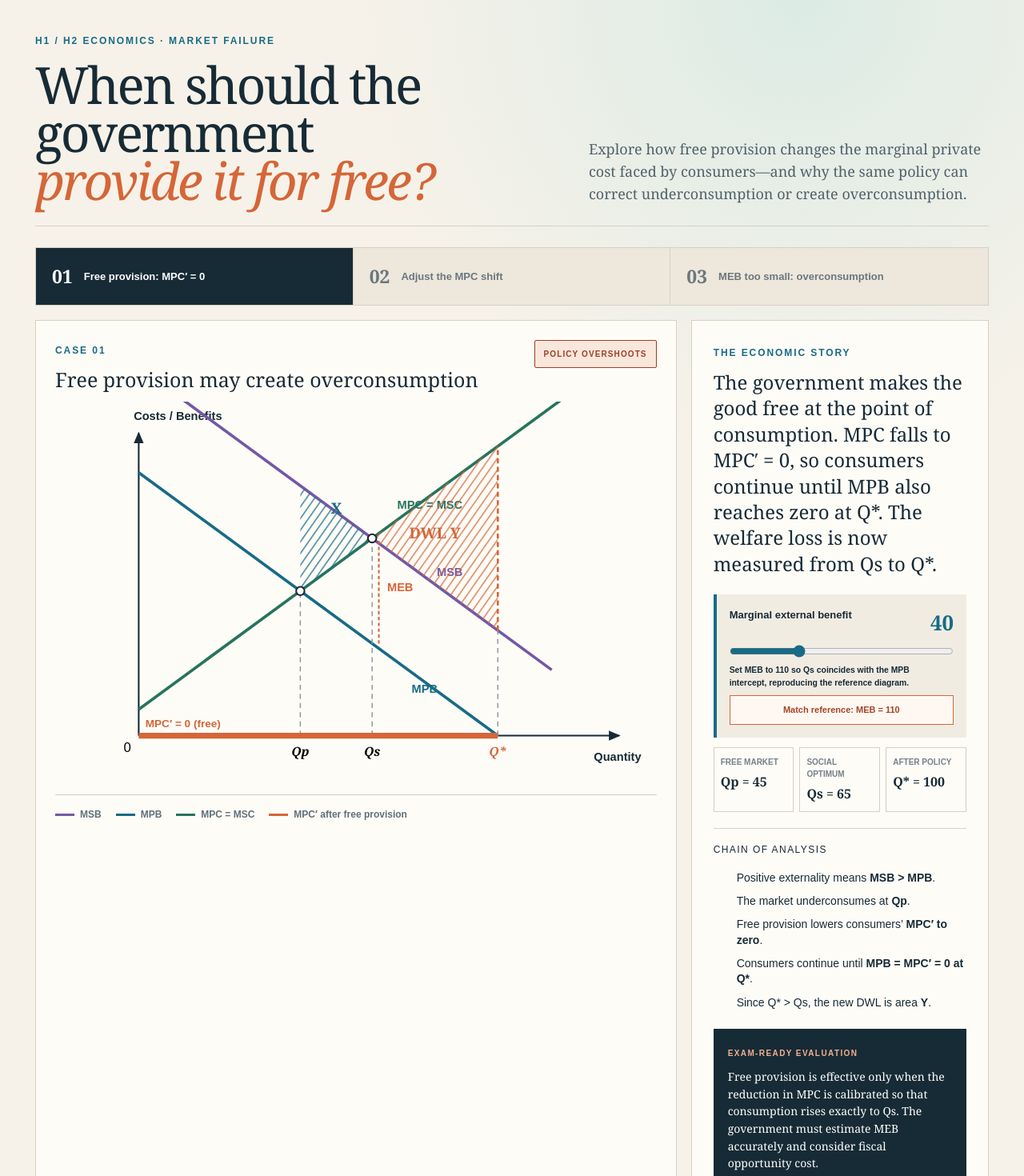
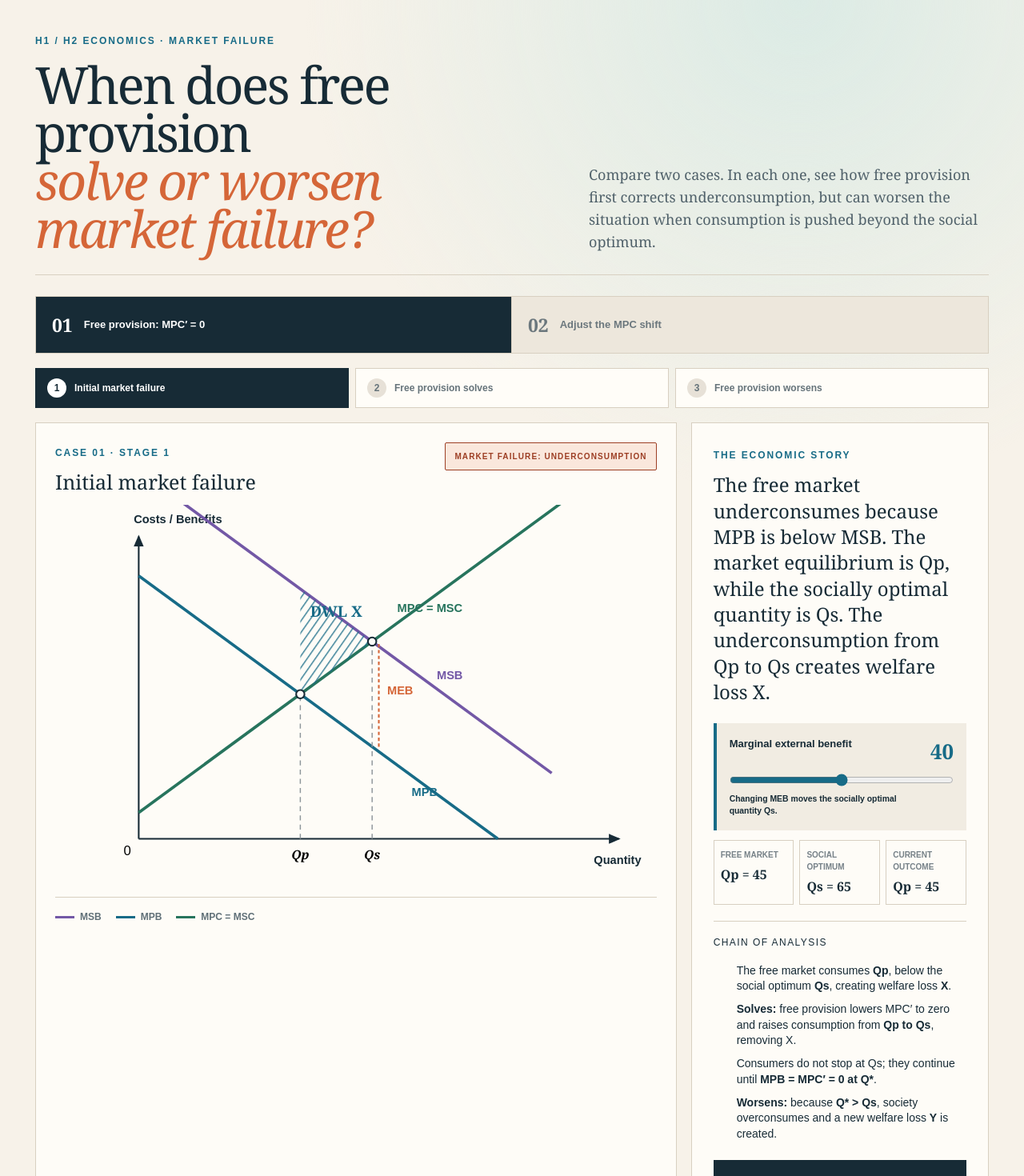
Before and after one commit to lyndonchua/When-should-the-government-provide-it-for-free, a Next.js app: page / in a window 1280 px wide. Shown: the top 1470 px of the page at 80% size. Built offline with nearby package versions, Linux system fonts and the light colour scheme.

Commit message:
Add files via upload

```diff
--- a/app/page.tsx
+++ b/app/page.tsx
@@ -2,30 +2,25 @@
 
 import { useMemo, useState } from "react";
 
-type CaseKey = "horizontal" | "parallel" | "over";
+type CaseKey = "horizontal" | "parallel";
+type Phase = "initial" | "solves" | "worsens";
 
 const cases = {
   horizontal: {
     step: "01",
     tab: "Free provision: MPC′ = 0",
-    title: "Free provision may create overconsumption",
-    intro: "The government makes the good free at the point of consumption. MPC falls to MPC′ = 0, so consumers continue until MPB also reaches zero at Q*. The welfare loss is now measured from Qs to Q*.",
+    title: "Free provision: how it solves and worsens market failure",
+    intro: "Free provision moves consumption from Qp towards Qs, removing the original welfare loss X. But consumers continue beyond Qs until MPB = MPC′ = 0 at Q*, creating overconsumption and a new welfare loss Y.",
   },
   parallel: {
     step: "02",
     tab: "Adjust the MPC shift",
-    title: "Shift MPC rightwards with the subsidy",
-    intro: "Use the rightward-shift slider. MPC′ remains parallel to MPC, while its horizontal intercept and its intersection with MPB move right. At the maximum shift, MPC′ meets MPB on the horizontal axis at Q*.",
-  },
-  over: {
-    step: "03",
-    tab: "MEB too small: overconsumption",
-    title: "Free provision may overshoot the social optimum",
-    intro: "When MEB is small, Qs lies before the point where MPB reaches zero. Making consumption free pushes quantity to Q*, creating overconsumption and a new welfare loss.",
+    title: "A larger MPC shift can solve—and then worsen—the failure",
+    intro: "As MPC shifts rightwards to MPC′, consumption rises from Qp towards Qs and the original welfare loss falls. Once the shift pushes consumption beyond Qs, the policy overshoots and creates a new welfare loss.",
   },
 } as const;
 
-function Diagram({ mode, meb, mpcShift }: { mode: CaseKey; meb: number; mpcShift: number }) {
+function Diagram({ mode, phase, meb, mpcShift }: { mode: CaseKey; phase: Phase; meb: number; mpcShift: number }) {
   const g = useMemo(() => {
     const top = 38, base = 400;
     const mpb = (q: number) => 100 - q;
@@ -34,17 +29,17 @@ function Diagram({ mode, meb, mpcShift }: { mode: CaseKey; meb: number; mpcShift
     const qp = 45;
     const qs = (90 + meb) / 2;
     const qstar = 100;
-    const scaleX = mode === "parallel" ? 4.8 : mode === "horizontal" ? 4.3 : 5.35;
+    const scaleX = mode === "parallel" ? 4.8 : 4.3;
     const midpoint = (qp + qs) / 2;
-    const left = mode === "parallel" ? Math.max(60, 370 - midpoint * scaleX) : mode === "horizontal" ? 100 : 76;
-    const right = mode === "parallel" || mode === "horizontal" ? 675 : 650;
+    const left = mode === "parallel" ? Math.max(60, 370 - midpoint * scaleX) : 100;
+    const right = 675;
     const x = (q: number) => left + q * scaleX;
     const scaleY = Math.min(3.15, 340 / (55 + meb));
     const y = (v: number) => base - v * scaleY;
     return { left, right, top, base, x, y, mpb, msb, mpc, qp, qs, qstar };
   }, [meb, mode]);
   const { left, right, top, base, x, y, mpb, msb, mpc, qp, qs, qstar } = g;
-  const qAfter = mode === "parallel" ? (90 + mpcShift) / 2 : qstar;
+  const qAfter = phase === "initial" ? qp : mode === "parallel" ? (90 + mpcShift) / 2 : phase === "solves" ? qs : qstar;
   const mpcPrime = (q: number) => 10 + q - mpcShift;
   const mpcPrimeIntercept = Math.max(0, mpcShift - 10);
   const path = (fn: (q: number) => number, from = 0, to = mode === "parallel" ? 120 : 105) => `M ${x(from)} ${y(fn(from))} L ${x(to)} ${y(fn(to))}`;
@@ -63,14 +58,15 @@ function Diagram({ mode, meb, mpcShift }: { mode: CaseKey; meb: number; mpcShift
       <line className="axis" x1={left} y1={base} x2={left} y2={top} markerEnd="url(#arrow)" />
       <line className="axis" x1={left} y1={base} x2={right} y2={base} markerEnd="url(#arrow)" />
       <text className="axisLabel" x={left - 6} y={22}>Costs / Benefits</text><text className="axisLabel" x={right - 30} y={430}>Quantity</text><text x={left - 18} y={420}>0</text>
-      <path className="curve msb" d={path(msb, 5, mode === "parallel" || mode === "horizontal" ? 115 : 105)} /><path className="curve mpb" d={path(mpb, 0, 100)} /><path className="curve mpc" d={path(mpc, 0, mode === "parallel" || mode === "horizontal" ? 120 : 96)} />
+      <path className="curve msb" d={path(msb, 5, 115)} /><path className="curve mpb" d={path(mpb, 0, 100)} /><path className="curve mpc" d={path(mpc, 0, 120)} />
       <text className="label purple" x={x(83)} y={y(msb(83)) - 12}>MSB</text><text className="label blue" x={x(76)} y={y(mpb(76)) + 24}>MPB</text><text className="label green" x={x(72)} y={y(mpc(72)) - 13}>MPC = MSC</text>
-      <polygon points={under} fill="url(#hatchX)" opacity=".8" /><text className="areaLabel" x={x((qp + qs) / 2)} y={y(mpc(qs)) - 30}>X</text>
+      {phase === "initial" && <><polygon points={under} fill="url(#hatchX)" opacity=".8" /><text className="areaLabel" x={x((qp + qs) / 2)} y={y(mpc(qs)) - 30}>DWL X</text></>}
       {[qp, qs].map((q, i) => <g key={q}><line className="guide" x1={x(q)} y1={base} x2={x(q)} y2={i ? y(mpc(q)) : y(mpb(q))} /><text className="qLabel" x={x(q)} y={424}>{i ? "Qs" : "Qp"}</text></g>)}
       {mode !== "parallel" && <><line className="mebLine" x1={x(qs) + 8} y1={y(mpb(qs))} x2={x(qs) + 8} y2={y(msb(qs))} /><text className="label orange" x={x(qs) + 18} y={(y(mpb(qs)) + y(msb(qs))) / 2}>MEB</text></>}
-      {mode !== "parallel" && <><line className="freeLine" x1={left} y1={base} x2={x(qstar)} y2={base} /><text className="freeLabel" x={left + 8} y={base - 10}>MPC′ = 0 (free)</text></>}
-      {mode === "parallel" && <><polygon points={policyDwl} fill="url(#hatchY)" opacity=".78" /><path className="curve shifted" d={path(mpcPrime, mpcPrimeIntercept, 120)} /><text className="label shiftedText" x={x(Math.min(112, mpcPrimeIntercept + 12))} y={y(mpcPrime(Math.min(112, mpcPrimeIntercept + 12))) - 12}>MPC′</text><line className="guide" x1={x(qAfter)} y1={base} x2={x(qAfter)} y2={y(mpc(qAfter))} /><text className="qLabel star" x={x(qAfter)} y={424}>{mpcShift === 110 ? "Q*" : "Qa"}</text><text className="areaLabel y" x={x((qs + qAfter) / 2)} y={y(mpc((qs + qAfter) / 2)) - 15}>Y</text></>}
-      {mode !== "parallel" && <><polygon points={over} fill="url(#hatchY)" opacity=".78" /><line className="dwlBoundary" x1={x(qstar)} y1={y(msb(qstar))} x2={x(qstar)} y2={y(mpc(qstar))} />{Math.abs(qs - qstar) > 1 && <text className="areaLabel y" x={x(overMidQ)} y={overMidY}>DWL Y</text>}<line className="guide" x1={x(qstar)} y1={base} x2={x(qstar)} y2={y(msb(qstar))} /><text className="qLabel star" x={x(qstar)} y={424}>{Math.abs(qs - qstar) <= 1 ? "Qs" : "Q*"}</text></>}
+      {mode !== "parallel" && phase !== "initial" && <><line className="freeLine" x1={left} y1={base} x2={x(phase === "solves" ? qs : qstar)} y2={base} /><text className="freeLabel" x={left + 8} y={base - 10}>MPC′ = 0 (free)</text></>}
+      {mode === "parallel" && phase !== "initial" && <><path className="curve shifted" d={path(mpcPrime, mpcPrimeIntercept, 120)} /><text className="label shiftedText" x={x(Math.min(112, mpcPrimeIntercept + 12))} y={y(mpcPrime(Math.min(112, mpcPrimeIntercept + 12))) - 12}>MPC′</text><line className="guide" x1={x(qAfter)} y1={base} x2={x(qAfter)} y2={y(mpc(qAfter))} /><text className="qLabel star" x={x(qAfter)} y={424}>Qa</text>{phase === "worsens" && <><polygon points={policyDwl} fill="url(#hatchY)" opacity=".78" /><text className="areaLabel y" x={x((qs + qAfter) / 2)} y={y(mpc((qs + qAfter) / 2)) - 15}>DWL Y</text></>}</>}
+      {mode !== "parallel" && phase === "worsens" && <><polygon points={over} fill="url(#hatchY)" opacity=".78" /><line className="dwlBoundary" x1={x(qstar)} y1={y(msb(qstar))} x2={x(qstar)} y2={y(mpc(qstar))} /><text className="areaLabel y" x={x(overMidQ)} y={overMidY}>DWL Y</text><line className="guide" x1={x(qstar)} y1={base} x2={x(qstar)} y2={y(msb(qstar))} /><text className="qLabel star" x={x(qstar)} y={424}>Q*</text></>}
+      {phase === "solves" && <><line className="guide solvedGuide" x1={x(qs)} y1={base} x2={x(qs)} y2={y(mpc(qs))} /><text className="solvedLabel" x={x(qs) + 12} y={y(mpc(qs)) - 18}>Allocative efficiency</text></>}
       <circle className="point" cx={x(qp)} cy={y(mpb(qp))} r="5" /><circle className="point" cx={x(qs)} cy={y(mpc(qs))} r="5" />
     </svg>
   );
@@ -78,22 +74,23 @@ function Diagram({ mode, meb, mpcShift }: { mode: CaseKey; meb: number; mpcShift
 
 export default function Home() {
   const [mode, setMode] = useState<CaseKey>("horizontal");
+  const [phase, setPhase] = useState<Phase>("initial");
   const [meb, setMeb] = useState(40);
-  const [mpcShift, setMpcShift] = useState(40);
-  const smallMeb = Math.min(meb, 24);
-  const displayMeb = mode === "over" ? smallMeb : meb;
+  const mpcShift = phase === "initial" ? 0 : phase === "solves" ? meb : Math.min(110, meb + 40);
+  const displayMeb = meb;
   const qs = Math.round((90 + displayMeb) / 2);
-  const after = mode === "parallel" ? Math.round((90 + mpcShift) / 2) : 100;
+  const after = phase === "initial" ? 45 : phase === "solves" ? qs : mode === "parallel" ? Math.round((90 + mpcShift) / 2) : 100;
   const gap = after - qs;
-  const verdict = Math.abs(gap) <= 1 ? "SOCIAL OPTIMUM REACHED" : gap < 0 ? "POLICY UNDERSHOOTS" : "POLICY OVERSHOOTS";
+  const verdict = phase === "initial" ? "MARKET FAILURE: UNDERCONSUMPTION" : phase === "solves" ? "MARKET FAILURE CORRECTED" : "POLICY WORSENS MARKET FAILURE";
   return <main>
-    <header className="hero"><div><span className="eyebrow">H1 / H2 ECONOMICS · MARKET FAILURE</span><h1>When should the government<br/><em>provide it for free?</em></h1></div><p>Explore how free provision changes the marginal private cost faced by consumers—and why the same policy can correct underconsumption or create overconsumption.</p></header>
-    <nav className="tabs" aria-label="Diagram cases">{(Object.keys(cases) as CaseKey[]).map(k => <button key={k} className={mode === k ? "active" : ""} onClick={() => setMode(k)}><b>{cases[k].step}</b><span>{cases[k].tab}</span></button>)}</nav>
+    <header className="hero"><div><span className="eyebrow">H1 / H2 ECONOMICS · MARKET FAILURE</span><h1>When does free provision<br/><em>solve or worsen market failure?</em></h1></div><p>Compare two cases. In each one, see how free provision first corrects underconsumption, but can worsen the situation when consumption is pushed beyond the social optimum.</p></header>
+    <nav className="tabs" aria-label="Diagram cases">{(Object.keys(cases) as CaseKey[]).map(k => <button key={k} className={mode === k ? "active" : ""} onClick={() => { setMode(k); setPhase("initial"); }}><b>{cases[k].step}</b><span>{cases[k].tab}</span></button>)}</nav>
+    <nav className="phases" aria-label="Policy stages"><button className={phase === "initial" ? "active" : ""} onClick={() => setPhase("initial")}><b>1</b><span>Initial market failure</span></button><button className={phase === "solves" ? "active solves" : ""} onClick={() => setPhase("solves")}><b>2</b><span>Free provision solves</span></button><button className={phase === "worsens" ? "active worsens" : ""} onClick={() => setPhase("worsens")}><b>3</b><span>Free provision worsens</span></button></nav>
     <section className="workspace">
-      <article className="graphCard"><div className="graphHead"><div><span className="caseNo">CASE {cases[mode].step}</span><h2>{cases[mode].title}</h2></div><span className={`verdict ${Math.abs(gap) <= 1 ? "works" : "risk"}`}>{verdict}</span></div><Diagram mode={mode} meb={displayMeb} mpcShift={mpcShift}/><div className="legend"><span><i className="l msbL"/>MSB</span><span><i className="l mpbL"/>MPB</span><span><i className="l mpcL"/>MPC = MSC</span><span><i className="l freeL"/>MPC′ after free provision</span></div></article>
-      <aside className="panel"><span className="caseNo">THE ECONOMIC STORY</span><h3>{cases[mode].intro}</h3><div className="metric"><span>Marginal external benefit</span><strong>{displayMeb}</strong><input aria-label="Marginal external benefit" type="range" min="10" max={mode === "over" ? 24 : 110} value={displayMeb} onChange={e => setMeb(+e.target.value)} />{mode === "horizontal" && <><small>Set MEB to 110 so Qs coincides with the MPB intercept, reproducing the reference diagram.</small><button className="preset" onClick={() => setMeb(110)}>Match reference: MEB = 110</button></>}</div>{mode === "parallel" && <div className="metric shiftControl"><span>Rightward shift of MPC</span><strong>{mpcShift}</strong><input aria-label="Rightward shift of MPC" type="range" min="0" max="110" value={mpcShift} onChange={e => setMpcShift(+e.target.value)} /><small>Move to 110 for MPC′ to meet MPB on the horizontal axis.</small></div>}<div className="quantities"><div><span>Free market</span><b>Qp = 45</b></div><div><span>Social optimum</span><b>Qs = {qs}</b></div><div><span>After policy</span><b>{mode === "horizontal" && Math.abs(gap) <= 1 ? "Qs" : after === 100 ? "Q*" : "Qa"} = {after}</b></div></div>
-        <div className="logic"><h4>Chain of analysis</h4>{mode === "horizontal" && <ol><li>Positive externality means <b>MSB &gt; MPB</b>.</li><li>The market underconsumes at <b>Qp</b>.</li><li>Free provision lowers consumers’ <b>MPC′ to zero</b>.</li><li>Consumers continue until <b>MPB = MPC′ = 0 at Q*</b>.</li><li>Since Q* &gt; Qs, the new DWL is area <b>Y</b>.</li></ol>}{mode === "parallel" && <ol><li>The subsidy shifts <b>MPC rightwards in parallel</b>.</li><li>The new private outcome is where <b>MPB = MPC′</b>.</li><li>At a shift of {displayMeb}, the outcome equals <b>Qs</b>.</li><li>At the maximum shift, MPC′ meets MPB on the axis at <b>Q*</b>.</li><li>The shaded policy DWL moves as the slider changes.</li></ol>}{mode === "over" && <ol><li>A smaller MEB places <b>Qs below Q*</b>.</li><li>At a zero price, consumers continue until <b>MPB = 0</b>.</li><li>Consumption rises beyond Qs to <b>Q*</b>.</li><li>Welfare loss <b>Y</b> may exceed original loss <b>X</b>.</li></ol>}</div>
-        <div className="exam"><span>EXAM-READY EVALUATION</span><p>{mode === "over" ? "Free provision is not automatically the best policy. If the full subsidy exceeds MEB at Qs, it causes overconsumption, a larger deadweight loss and a high opportunity cost to the government." : "Free provision is effective only when the reduction in MPC is calibrated so that consumption rises exactly to Qs. The government must estimate MEB accurately and consider fiscal opportunity cost."}</p></div>
+      <article className="graphCard"><div className="graphHead"><div><span className="caseNo">CASE {cases[mode].step} · STAGE {phase === "initial" ? "1" : phase === "solves" ? "2" : "3"}</span><h2>{phase === "initial" ? "Initial market failure" : phase === "solves" ? "Free provision solves the market failure" : "Free provision worsens the situation"}</h2></div><span className={`verdict ${phase === "solves" ? "works" : "risk"}`}>{verdict}</span></div><Diagram mode={mode} phase={phase} meb={displayMeb} mpcShift={mpcShift}/><div className="legend"><span><i className="l msbL"/>MSB</span><span><i className="l mpbL"/>MPB</span><span><i className="l mpcL"/>MPC = MSC</span>{phase !== "initial" && <span><i className="l freeL"/>MPC′ after free provision</span>}</div></article>
+      <aside className="panel"><span className="caseNo">THE ECONOMIC STORY</span><h3>{phase === "initial" ? "The free market underconsumes because MPB is below MSB. The market equilibrium is Qp, while the socially optimal quantity is Qs. The underconsumption from Qp to Qs creates welfare loss X." : phase === "solves" ? "Free provision lowers the marginal private cost faced by consumers. Consumption rises from Qp to Qs, eliminating welfare loss X and achieving allocative efficiency." : cases[mode].intro}</h3><div className="metric"><span>Marginal external benefit</span><strong>{displayMeb}</strong><input aria-label="Marginal external benefit" type="range" min="10" max="70" value={displayMeb} onChange={e => setMeb(+e.target.value)} /><small>Changing MEB moves the socially optimal quantity Qs.</small></div>{mode === "parallel" && phase !== "initial" && <div className="metric shiftControl"><span>Rightward shift of MPC</span><strong>{mpcShift}</strong><small>{phase === "solves" ? `The shift equals MEB (${displayMeb}), so Qa = Qs.` : `The shift exceeds MEB, so Qa > Qs.`}</small></div>}<div className="quantities"><div><span>Free market</span><b>Qp = 45</b></div><div><span>Social optimum</span><b>Qs = {qs}</b></div><div><span>{phase === "initial" ? "Current outcome" : "After policy"}</span><b>{phase === "initial" ? "Qp" : phase === "solves" ? "Qs" : after === 100 ? "Q*" : "Qa"} = {after}</b></div></div>
+        <div className="logic"><h4>Chain of analysis</h4>{mode === "horizontal" && <ol><li>The free market consumes <b>Qp</b>, below the social optimum <b>Qs</b>, creating welfare loss <b>X</b>.</li><li><b>Solves:</b> free provision lowers MPC′ to zero and raises consumption from <b>Qp to Qs</b>, removing X.</li><li>Consumers do not stop at Qs; they continue until <b>MPB = MPC′ = 0 at Q*</b>.</li><li><b>Worsens:</b> because <b>Q* &gt; Qs</b>, society overconsumes and a new welfare loss <b>Y</b> is created.</li></ol>}{mode === "parallel" && <ol><li>The free market consumes <b>Qp</b>, below <b>Qs</b>, creating welfare loss <b>X</b>.</li><li><b>Solves:</b> shifting MPC rightwards raises consumption towards Qs and progressively removes X.</li><li>When the shift equals MEB ({displayMeb}), <b>Qa = Qs</b> and allocative efficiency is achieved.</li><li><b>Worsens:</b> a larger shift makes <b>Qa &gt; Qs</b>, causing overconsumption and a new welfare loss <b>Y</b>.</li><li>Move the slider below, to, and above {displayMeb} to compare the outcomes.</li></ol>}</div>
+        <div className="exam"><span>EXAM-READY EVALUATION</span><p>Free provision improves welfare only up to Qs. If it reduces the private cost by more than the MEB, consumption exceeds Qs and the policy replaces the original welfare loss X with a new welfare loss Y. Accurate estimation and calibration are therefore essential.</p></div>
       </aside>
     </section>
     <footer><b>Core condition</b><span>Free provision is allocatively efficient only when the quantity chosen at zero private cost equals Qs, where MSB = MSC.</span></footer>
```
Also changed, not shown: app/globals.css.
